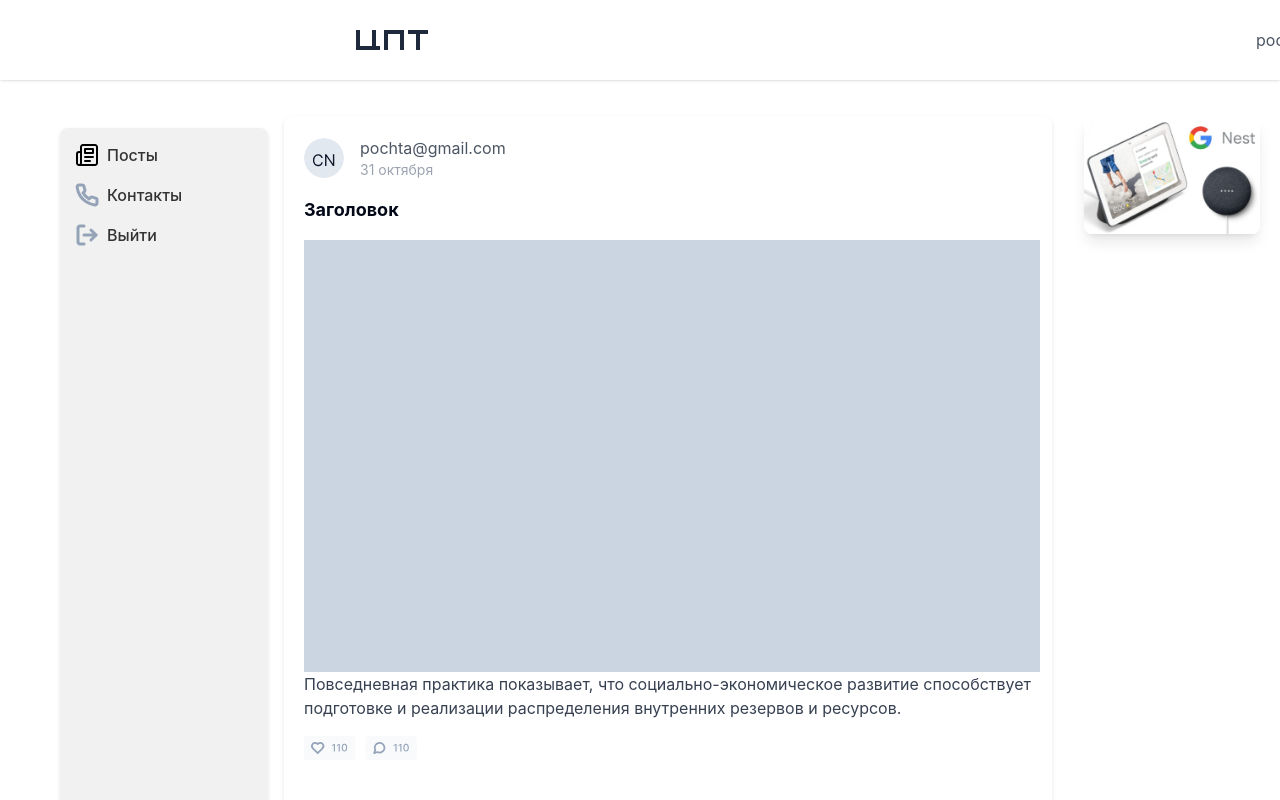
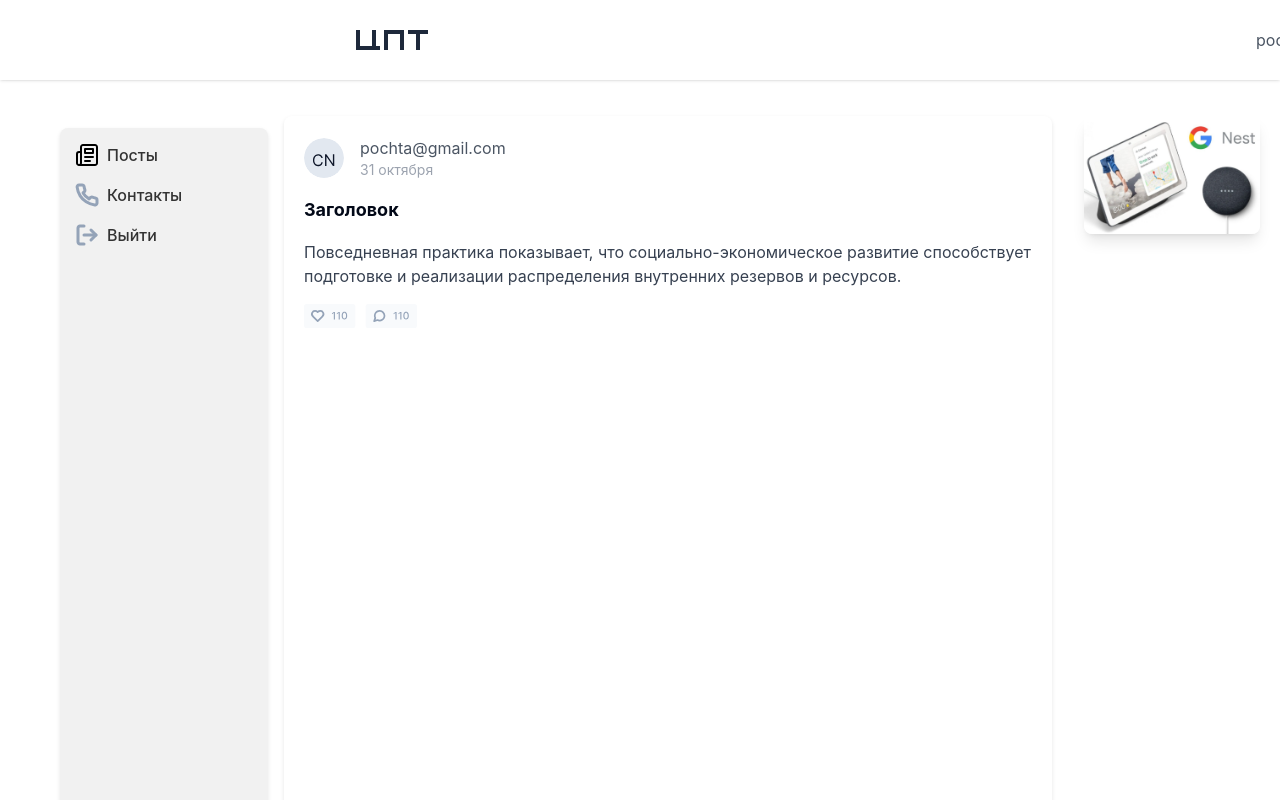
Before and after one commit to janemir/react_solo_dir, a React (Vite) app: page /post in a window 1280 px wide. Shown: the top 800 px of the page. Built offline with nearby package versions, Linux system fonts and the light colour scheme.

Commit message:
Update post.tsx

```diff
--- a/src/post.tsx
+++ b/src/post.tsx
@@ -72,7 +72,7 @@ function Post() {
                                 </div>
                             </div>
                             <h2 className="text-lg font-bold mb-4">Заголовок</h2>
-                            <section className="post-content"></section>
+
                             <p className="text-gray-700">
                                 Повседневная практика показывает, что социально-экономическое развитие
                                 способствует подготовке и реализации распределения внутренних резервов и ресурсов.
```
